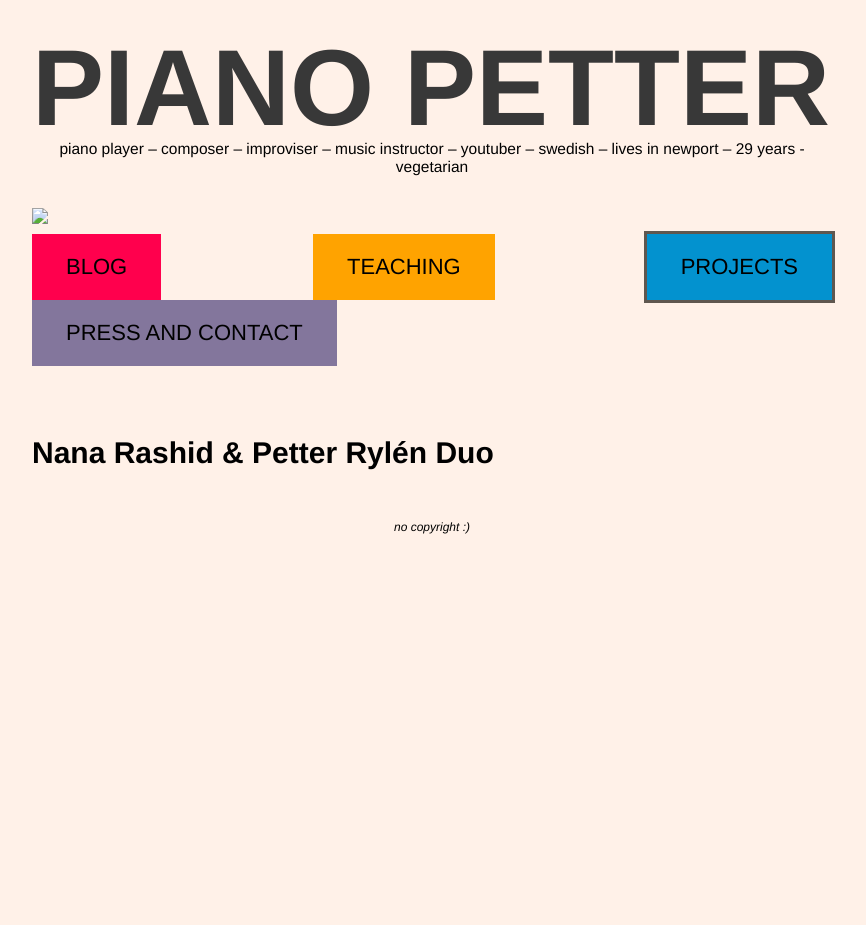
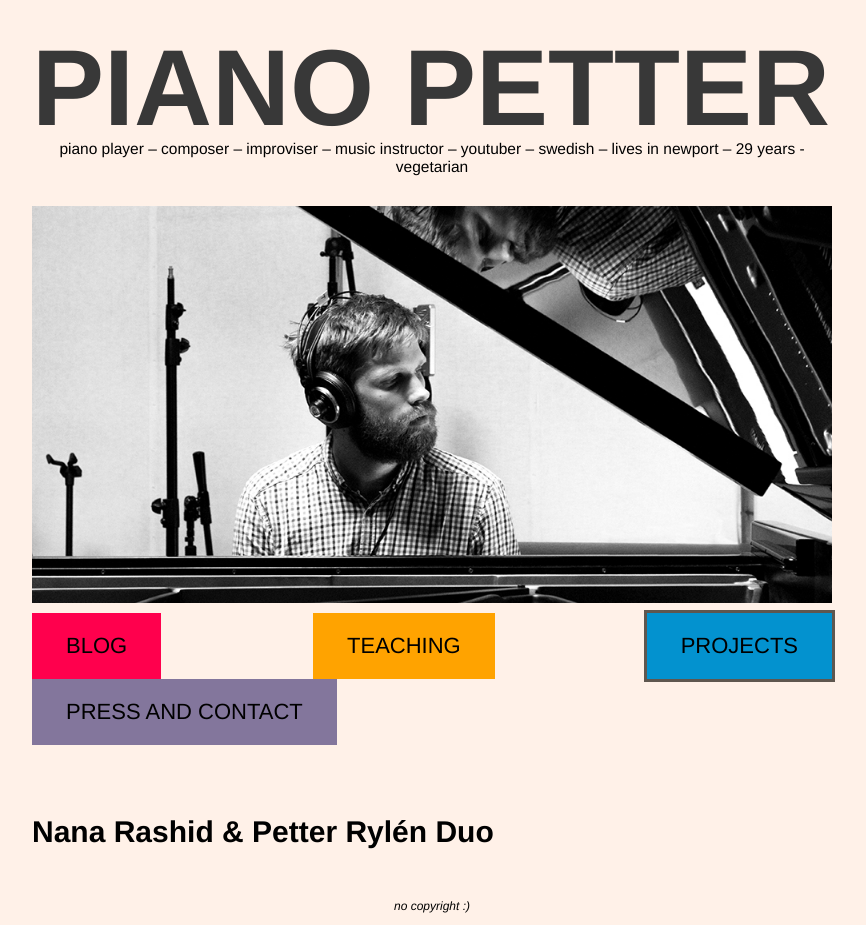
Before and after one commit to pletter/pianopetter.com, a Jekyll site: the page built from previouswork.markdown, in a window 1280 px wide. Shown: the whole page, without its empty margins (208-1074 px from the left). Built offline with Jekyll 4.4.1, drawn with Linux system fonts in a browser that asks for light colours; before the commit the page ends 900 px from its top, so only the background shows below that.

Commit message:
/images beard

```diff
--- a/_layouts/default.html
+++ b/_layouts/default.html
@@ -182,7 +182,7 @@
           <div id="desc">
             <h4 style="margin:-25px 0px 30px 0px;font-weight:300;font-size:15.5px;text-align:center;">piano player – composer – improviser – music instructor – youtuber – swedish – lives in newport – 29 years - vegetarian</h4>
         </div>
-        <img src="images/beard.jpg" width="800">
+        <img src="/images/beard.jpg" width="800">
 
 
 
```
